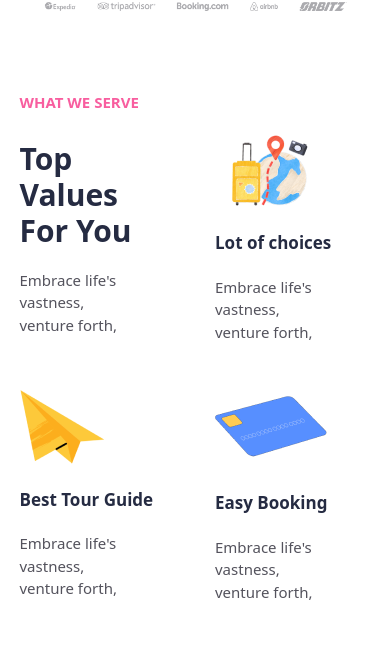
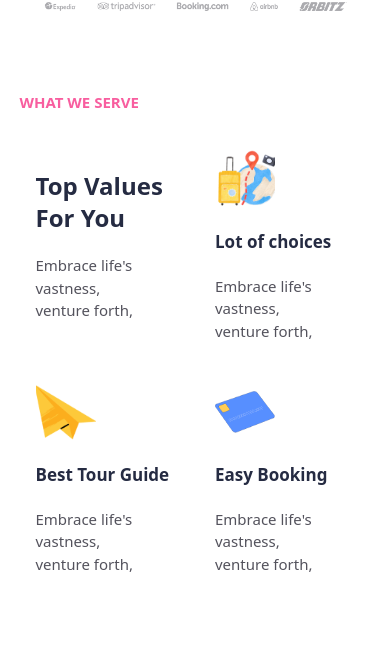
Before and after one commit to MohammedZaheer0/traveling-website, a Next.js app: page / in a window 390 px wide. Shown: the part 875-1528 px from the top of the page. Built offline with nearby package versions, Linux system fonts and the light colour scheme; no server answers.

Commit message:
commited

```diff
--- a/app/Navbar.js
+++ b/app/Navbar.js
@@ -27,7 +27,7 @@ const Navbar = () => {
       stagger: 0.3,
       clearProps: "all"
     });
-  }, []); // Empty dependency array, no dependencies needed
+  }, []);
 
   return (
     <div className=''>
@@ -61,13 +61,15 @@ const Navbar = () => {
       {!isClick && (
         <div className='w-[100%] bg-white overflow-x-hidden'>
           <div className='lg:hidden fixed top-0 left-0 right-0 px-4 pt-[50px] pb-3 space-y-1 sm:px-3 bg-white mt-5 transition-all w-full h-full z-[9999]'>
-            <ul className='flex flex-col mb-4 text-[#7f8185] gap-7 font-medium'>
-              <Link href='#home' className='bg-[#5D50C6] p-2 rounded-lg text-white' onClick={toggleNavbar}><li className={pathname === '/' ? 'active' : ''}>Home</li></Link>
-              <Link href='#about' className='bg-[#5D50C6] p-2 rounded-lg text-white' onClick={toggleNavbar}><li className={pathname === '/about' ? 'active' : ''}>About</li></Link>
-              <Link href='#destinations' className='bg-[#5D50C6] p-2 rounded-lg text-white' onClick={toggleNavbar}><li className={pathname === '/destinations' ? 'active' : ''}>Destinations</li></Link>
-              <Link href='#packages' className='bg-[#5D50C6] p-2 rounded-lg text-white' onClick={toggleNavbar}><li className={pathname === '/packages' ? 'active' : ''}>Packages</li></Link>
-              <Link href='#blog' className='bg-[#5D50C6] p-2 rounded-lg text-white' onClick={toggleNavbar}><li className={pathname === '/blog' ? 'active' : ''}>Blog</li></Link>
-              <Link href='#contactus' className='bg-[#5D50C6] p-2 rounded-lg text-white' onClick={toggleNavbar}><li className={pathname === '/contactus' ? 'active' : ''}>Contact Us</li></Link>
+            <ul className='flex flex-col justify-center items-center mb-9 text-[#7f8185] gap-4 font-medium'>
+
+              <Link href='#home' className='p-2 rounded-lg' onClick={toggleNavbar}><li className={pathname === '/' ? 'active' : ''}>Home</li></Link>
+              <Link href='#about' className=' p-2 rounded-lg' onClick={toggleNavbar}><li className={pathname === '/about' ? 'active' : ''}>About</li></Link>
+              <Link href='#destinations' className=' p-2 rounded-lg' onClick={toggleNavbar}><li className={pathname === '/destinations' ? 'active' : ''}>Destinations</li></Link>
+              <Link href='#packages' className=' p-2 rounded-lg' onClick={toggleNavbar}><li className={pathname === '/packages' ? 'active' : ''}>Packages</li></Link>
+              <Link href='#blog' className=' p-2 rounded-lg' onClick={toggleNavbar}><li className={pathname === '/blog' ? 'active' : ''}>Blog</li></Link>
+              <Link href='#contactus' className=' p-2 rounded-lg' onClick={toggleNavbar}><li className={pathname === '/contactus' ? 'active' : ''}>Contact Us</li></Link>
+
             </ul>
 
             <div className='items-center font-medium text-[15px] justify-center flex'>
--- a/app/page.js
+++ b/app/page.js
@@ -209,39 +209,42 @@ export default function Home() {
     <div id="about" className="w-[90%] mx-auto mt-20 mb-24">
       <h1 className="text-[#F85E9F] font-semibold text-[15px] mt-4 mb-5 sm:mb-0">WHAT WE SERVE</h1>
 
-      <div className="grid lg:grid-cols-4 grid-cols-2 justify-between items-center gap-10">
+      <div className="grid lg:grid-cols-4 grid-cols-2 justify-between items-center gap-2 md:gap-10">
 
-        <div>
-          <h1 className="font-bold md:text-4xl text-3xl text-[#252B42] mb-5">Top Values <br />
+        <div className="p-4">
+          <h1 className="font-bold md:text-4xl text-2xl text-[#252B42] mb-5">Top Values <br />
           For You</h1>
           <p className="text-[15px] textcolor">Embrace life&apos;s vastness, <br /> venture forth,</p>
         </div>
 
-        <div>
+        <div className="p-4">
           <Image
           src={TravelAnywhere}
           alt="TravelAnywhere"
           priority
+          className="h-[60px] w-[60px] object-cover"
           />
           <h2 className="my-5 font-semibold text-[#252B42] md:text-2xl text-[17px]">Lot of choices</h2>
           <p className="text-[15px] textcolor">Embrace life&apos;s vastness, <br /> venture forth,</p>
         </div>
 
-        <div>
+        <div className="p-4">
           <Image
           src={YellowPaper}
           alt="YelloPaper"
           priority
+          className="h-[60px] w-[60px] object-cover"
           />
           <h2 className="my-5 font-semibold text-[#252B42] md:text-2xl text-[17px]">Best Tour Guide</h2>
           <p className="text-[15px] textcolor">Embrace life&apos;s vastness, <br /> venture forth,</p>
         </div>
 
-        <div>
+        <div className="p-4">
           <Image
           src={Card}
           alt="Card"
           priority
+          className="h-[60px] w-[60px]"
           />
           <h2 className="my-5 font-semibold text-[#252B42] md:text-2xl text-[17px]">Easy Booking</h2>
           <p className="text-[15px] textcolor">Embrace life&apos;s vastness, <br /> venture forth,</p>
```
